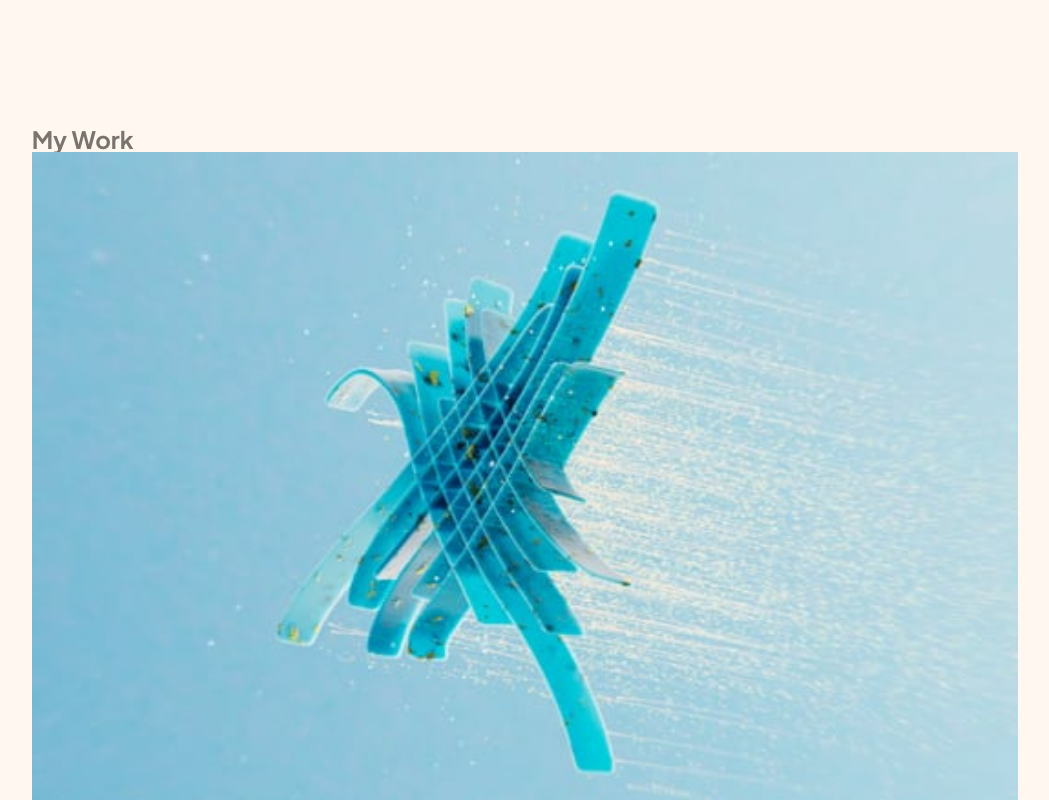
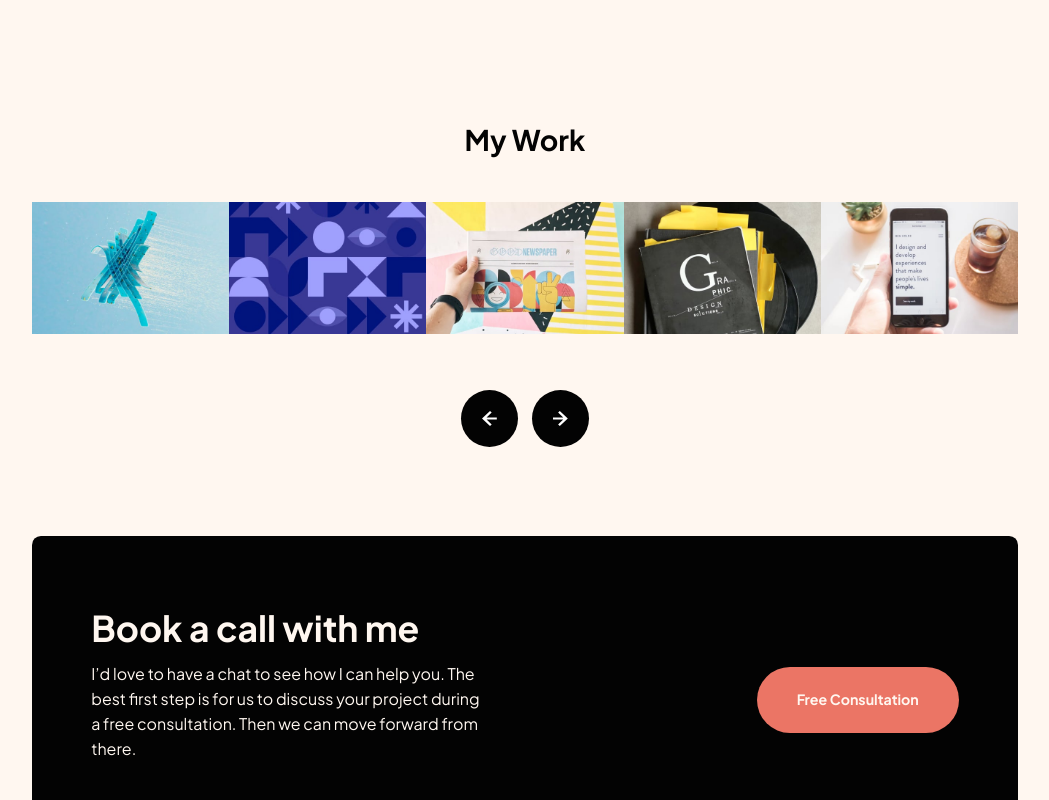
Before and after one commit to KingJosephI/single-page-design-portfolio, a plain HTML site: page index.html in a window 1280 px wide. Shown: the part 1220-2020 px from the top of the page, without its empty margins (115-1164 px from the left). Drawn offline with Linux system fonts and the light colour scheme.

Commit message:
feat: style the book-call section

```diff
--- a/index.html
+++ b/index.html
@@ -90,15 +90,29 @@
     <section class="work">
       <h2 class="work__title">My Work</h2>
       <div class="work__slides">
-        <div><img src="./assets/image-slide-1.jpg" alt="" /></div>
-        <div><img src="./assets/image-slide-2.jpg" alt="" /></div>
-        <div><img src="./assets/image-slide-3.jpg" alt="" /></div>
-        <div><img src="./assets/image-slide-4.jpg" alt="" /></div>
-        <div><img src="./assets/image-slide-5.jpg" alt="" /></div>
+        <div class="work__image">
+          <img src="./assets/image-slide-1.jpg" alt="" />
+        </div>
+        <div class="work__image">
+          <img src="./assets/image-slide-2.jpg" alt="" />
+        </div>
+        <div class="work__image">
+          <img src="./assets/image-slide-3.jpg" alt="" />
+        </div>
+        <div class="work__image">
+          <img src="./assets/image-slide-4.jpg" alt="" />
+        </div>
+        <div class="work__image">
+          <img src="./assets/image-slide-5.jpg" alt="" />
+        </div>
       </div>
       <div>
-        <button><img src="./assets/icon-arrow-left.svg" alt="" /></button>
-        <button><img src="./assets/icon-arrow-right.svg" alt="" /></button>
+        <button class="arrow-button">
+          <img src="./assets/icon-arrow-left.svg" alt="" />
+        </button>
+        <button class="arrow-button">
+          <img src="./assets/icon-arrow-right.svg" alt="" />
+        </button>
       </div>
     </section>
 
--- a/style/main.scss
+++ b/style/main.scss
@@ -9,15 +9,18 @@
 }
 
 .btn-consultation {
+  display: inline-block;
+  font-size: rem(14);
+  font-weight: 700;
   text-decoration: none;
+  line-height: rem(28);
+
   color: $light-cream;
-  font-weight: 700;
+  background-color: $black;
 
-  background-color: $black;
   padding: rem(23) rem(45);
   border-radius: rem(45);
   transition: 0.2s;
-  display: inline-block;
 
   &:hover {
     background-color: $purple;
@@ -150,7 +153,71 @@
   }
 }
 
+.work {
+  &__title {
+    color: $black;
+    text-align: center;
+    font-weight: 700;
+    font-size: rem(24);
+  }
+
+  &__slides {
+    display: flex;
+    padding-block: rem(32);
+  }
+
+  div:has(.arrow-button) {
+    display: flex;
+    justify-content: center;
+    gap: rem(16);
+  }
+  .arrow-button {
+    width: rem(64);
+    height: rem(64);
+    background-color: $black;
+    border: none;
+    border-radius: 50%;
+    transition: 0.2s;
+    display: flex;
+    justify-content: center;
+    align-items: center;
+
+    img {
+      width: rem(16);
+    }
+
+    &:hover {
+      cursor: pointer;
+      background-color: $purple;
+    }
+  }
+}
+
+.book-call {
+  background-color: $black;
+  color: $light-cream;
+  padding: rem(54) rem(28);
+  text-align: center;
+  border-radius: rem(10);
+  margin-block: rem(100) rem(40);
+
+  &__title {
+    font-size: rem(26);
+    font-weight: 700;
+  }
+
+  &__description {
+    padding-block: rem(24);
+    font-size: rem(16);
+    line-height: rem(26);
+  }
+}
+
 @media screen and (min-width: rem(700)) {
+  .btn-consultation {
+    font-size: rem(16);
+  }
+
   .hero {
     padding-block-start: rem(64);
 
@@ -212,10 +279,7 @@
   .author {
     display: grid;
     grid-template-columns: repeat(2, 1fr);
-    // grid-auto-flow: row;
     gap: rem(20);
-
-    // flex-dis: row;
     text-align: left;
     padding-block: rem(120);
 
@@ -229,6 +293,28 @@
     }
 
     &__comment {
+      font-size: rem(18);
+      line-height: rem(28);
+    }
+  }
+  .work {
+    &__title {
+      font-size: rem(32);
+    }
+
+    &__slides {
+      display: flex;
+      padding-block: rem(56);
+    }
+  }
+
+  .book-call {
+    padding: rem(65) rem(75);
+    &__title {
+      font-size: rem(32);
+    }
+
+    &__description {
       font-size: rem(18);
       line-height: rem(28);
     }
@@ -295,4 +381,21 @@
       font-size: rem(40);
     }
   }
+
+  .book-call {
+    padding: rem(90) rem(67);
+    text-align: left;
+
+    display: grid;
+    grid-auto-flow: column;
+    align-items: center;
+
+    &__title {
+      font-size: rem(40);
+    }
+
+    &__description {
+      padding-inline-end: rem(300);
+    }
+  }
 }
```
Also changed, not shown: dist/main.css, 1 other file.
